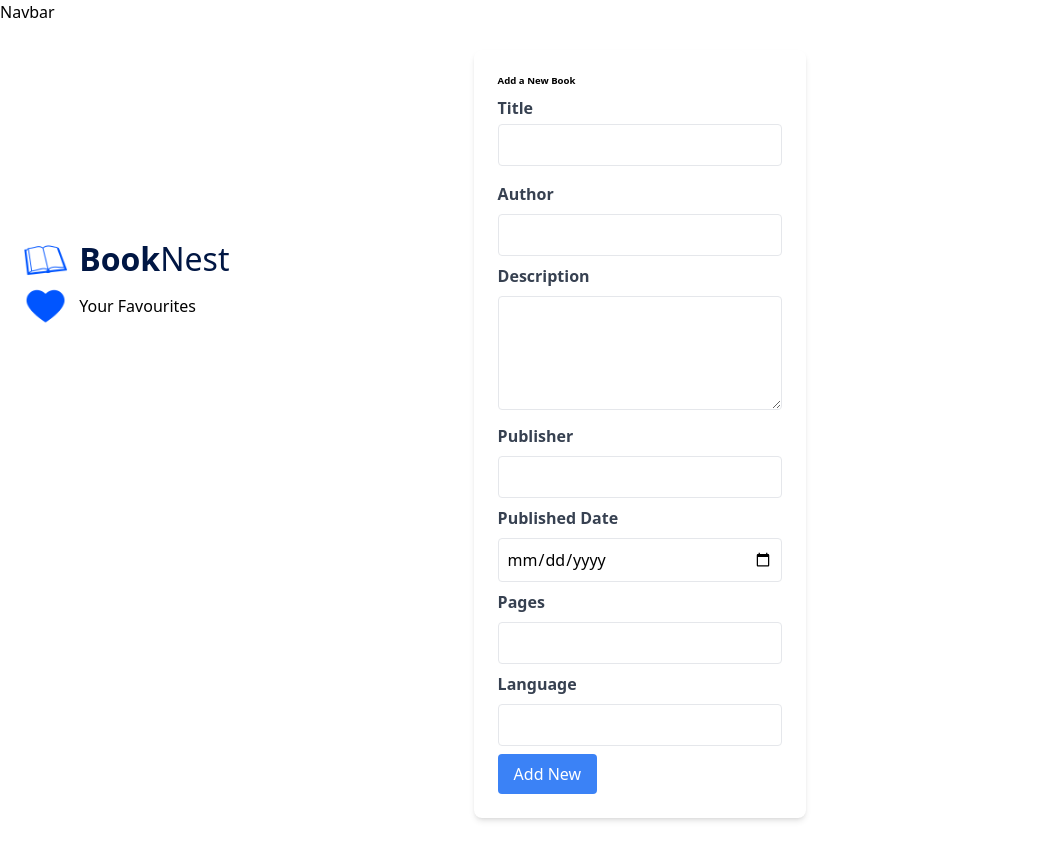
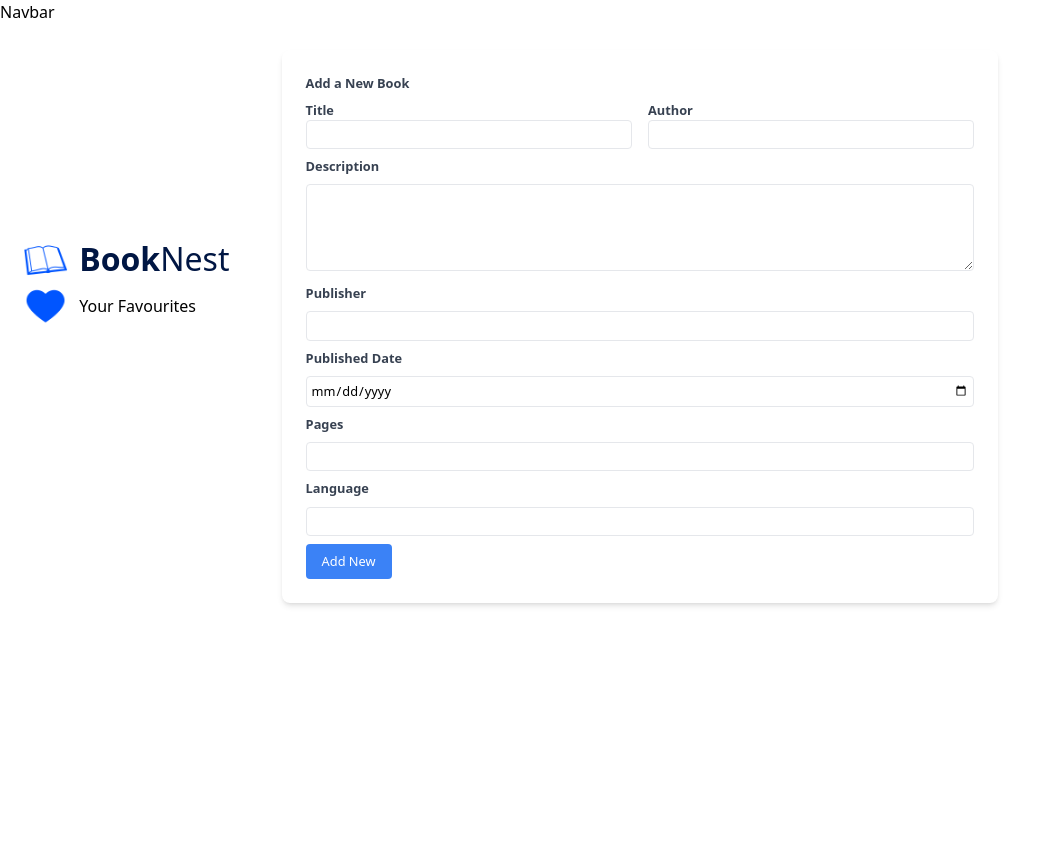
Before and after one commit to eliteDevz/Library-Front-end, a React (Vite) app: page /add-new in a window 1280 px wide. Shown: the top 860 px of the page, without its empty margins (0-1059 px from the left). Built offline with nearby package versions, Linux system fonts and the light colour scheme.

Commit message:
worked on bookfrom

```diff
--- a/src/components/BookForm.jsx
+++ b/src/components/BookForm.jsx
@@ -28,13 +28,14 @@ const BookForm = () => {
   return (
 
 
-    <div className='h-[20vh] w-[30vw] p-[2%] mx-auto'>
+    <div className='h-[20vh] w-[60vw] p-[2%] mx-auto text-[0.8rem] '>
 
     <form onSubmit={handleSubmit} className="w-[100%] mx-auto p-6  bg-white shadow-md rounded-lg">
-      <h2 className="text-[0.6rem] font-bold mb-2">Add a New Book</h2>
+      <h2 className="font-bold mb-2  text-gray-700">Add a New Book</h2>
 
-      <div className="mb-4">
-        <label className="block text-gray-700 font-bold mb-1" htmlFor="title">
+      <div className='grid grid-cols-2 gap-4'>
+      <div className="mb-2">
+        <label className=" text-gray-700 font-bold mb-1" htmlFor="title">
           Title
         </label>
         <input
@@ -43,13 +44,13 @@ const BookForm = () => {
           name="title"
           value={formData.title}
           onChange={handleChange}
-          className="w-full p-2 border rounded"
+          className="w-full p-1 border rounded"
           required
         />
       </div>
 
       <div className="mb-2">
-        <label className="block text-gray-700 font-bold mb-2" htmlFor="author">
+        <label className=" text-gray-700 font-bold mb-2" htmlFor="author">
           Author
         </label>
         <input
@@ -58,9 +59,10 @@ const BookForm = () => {
           name="author"
           value={formData.author}
           onChange={handleChange}
-          className="w-full p-2 border rounded"
+          className="w-full p-1 border rounded"
           required
         />
+      </div>
       </div>
 
       <div className="mb-2">
@@ -72,7 +74,7 @@ const BookForm = () => {
           name="description"
           value={formData.description}
           onChange={handleChange}
-          className="w-full p-2 border rounded"
+          className="w-full p-1 border rounded"
           rows="4"
           required
         ></textarea>
@@ -88,7 +90,7 @@ const BookForm = () => {
           name="publisher"
           value={formData.publisher}
           onChange={handleChange}
-          className="w-full p-2 border rounded"
+          className="w-full p-1 border rounded"
           required
         />
       </div>
@@ -103,7 +105,7 @@ const BookForm = () => {
           name="publishedDate"
           value={formData.publishedDate}
           onChange={handleChange}
-          className="w-full p-2 border rounded"
+          className="w-full p-1 border rounded"
           required
         />
       </div>
@@ -118,7 +120,7 @@ const BookForm = () => {
           name="pages"
           value={formData.pages}
           onChange={handleChange}
-          className="w-full p-2 border rounded"
+          className="w-full p-1 border rounded"
           required
         />
       </div>
@@ -133,7 +135,7 @@ const BookForm = () => {
           name="language"
           value={formData.language}
           onChange={handleChange}
-          className="w-full p-2 border rounded"
+          className="w-full p-1 border rounded"
           required
         />
       </div>
```
